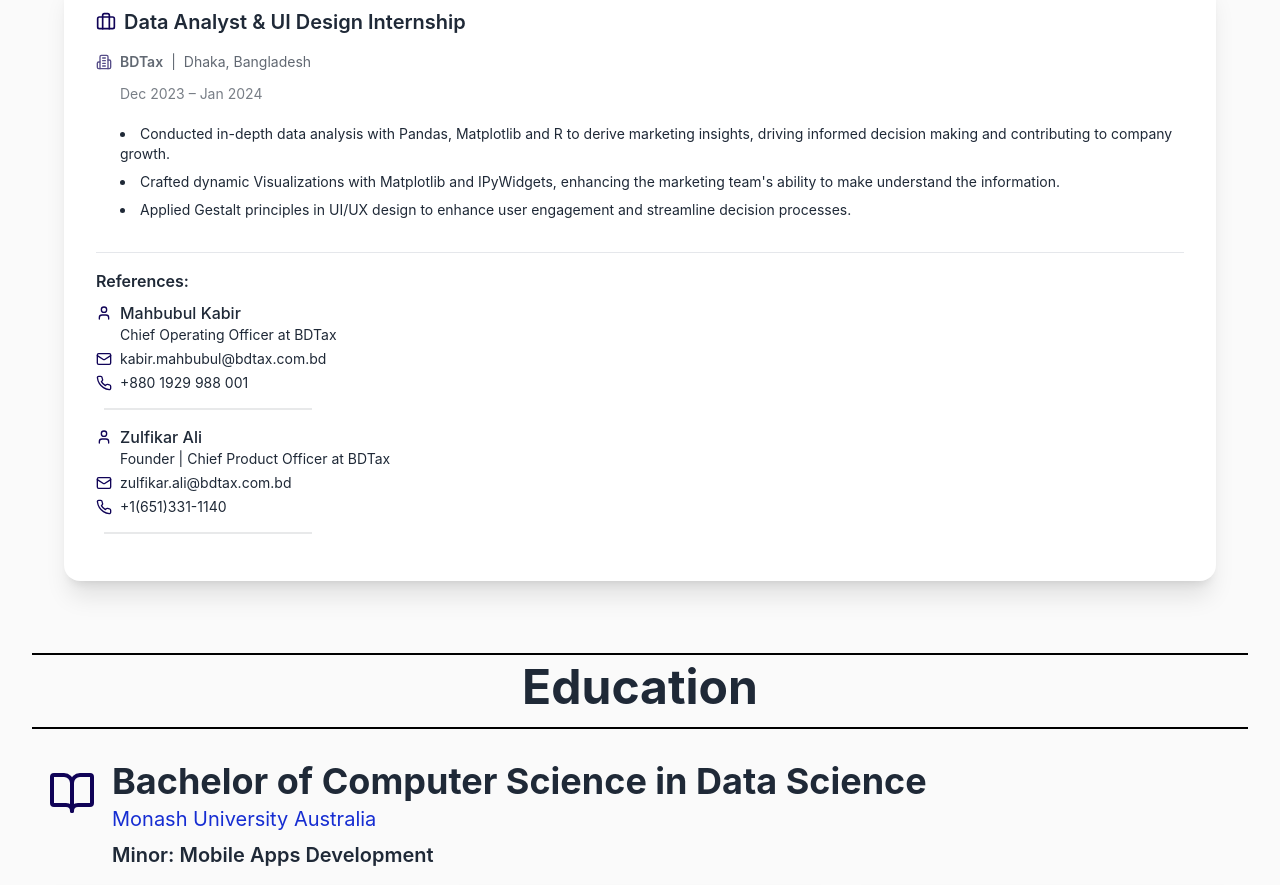
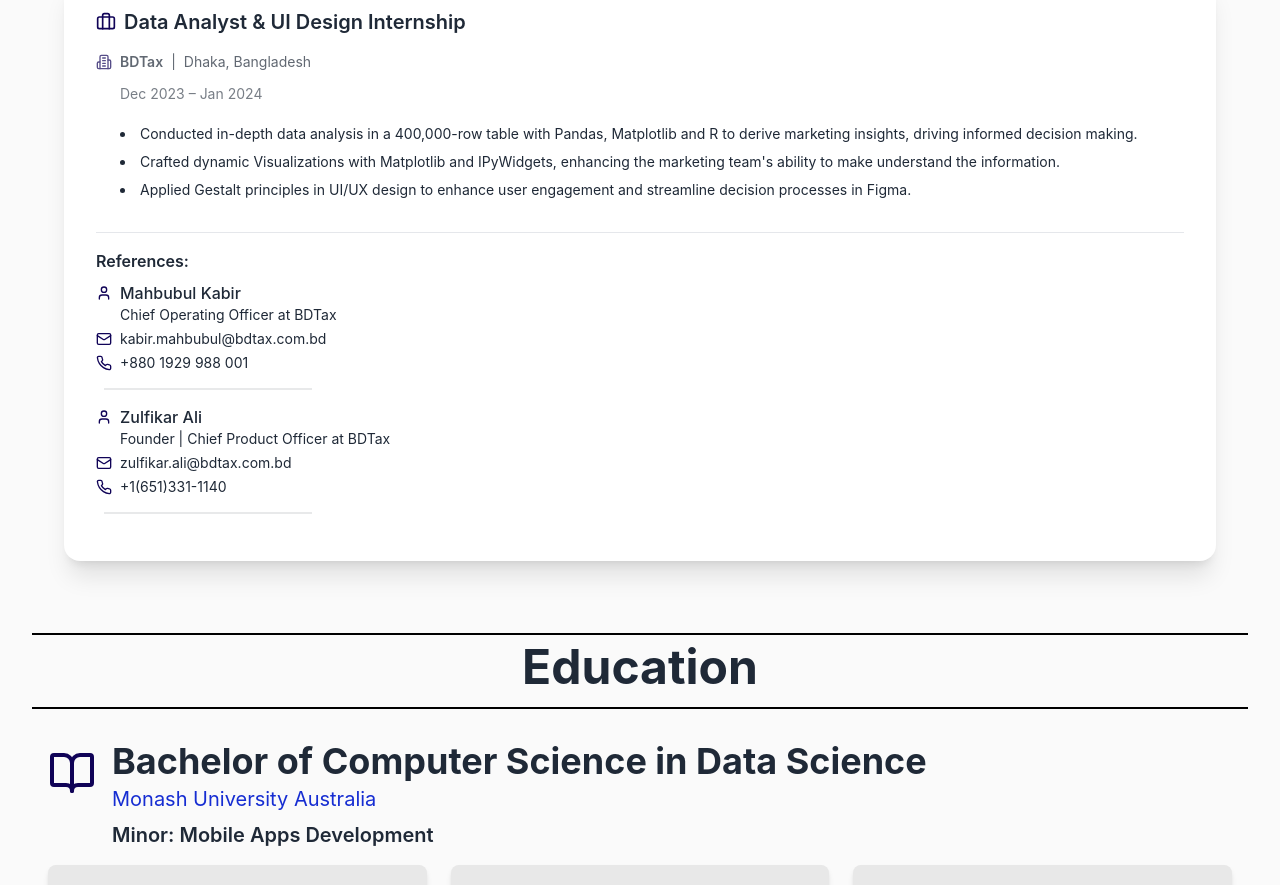
Before and after one commit to MahirAbrar/mahirsportfolio, a React (Create React App) app: page / in a window 1280 px wide. Shown: the part 3080-3965 px from the top of the page. Built offline with nearby package versions, Linux system fonts and the light colour scheme.

Commit message:
improve ds project

```diff
--- a/src/components/Projects.js
+++ b/src/components/Projects.js
@@ -189,9 +189,12 @@
         <>
           <p className="text-gray-800">
             PriceWise M5 was developed as a final year data science project at
-            Monash University by a team of four students. It utilizes the M5
-            competition dataset to provide robust analysis and predictions for
-            retail pricing strategies.
+            Monash University by a team of four students. It uses the M5
+            competition dataset, a 1.2 million row dataset. The team combined
+            multiple datasets and filtered by year to improve model predictions.
+            Caching was introduced to reduce prediction time from over 15
+            seconds to less than 200 ms. This tool provides robust analysis and
+            predictions for retail pricing strategies.
           </p>
 
           <p className="text-gray-800">The project's architecture includes:</p>
--- a/src/components/WorkExperience.js
+++ b/src/components/WorkExperience.js
@@ -99,9 +99,9 @@
       location: "Dhaka, Bangladesh",
       date: "Dec 2023 – Jan 2024",
       responsibilities: [
-        "Conducted in-depth data analysis with Pandas, Matplotlib and R to derive marketing insights, driving informed decision making and contributing to company growth.",
+        "Conducted in-depth data analysis in a 400,000-row table with Pandas, Matplotlib and R to derive marketing insights, driving informed decision making.",
         "Crafted dynamic Visualizations with Matplotlib and IPyWidgets, enhancing the marketing team's ability to make understand the information.",
-        "Applied Gestalt principles in UI/UX design to enhance user engagement and streamline decision processes.",
+        "Applied Gestalt principles in UI/UX design to enhance user engagement and streamline decision processes in Figma.",
       ],
       githubLink: "",
       references: [
```
